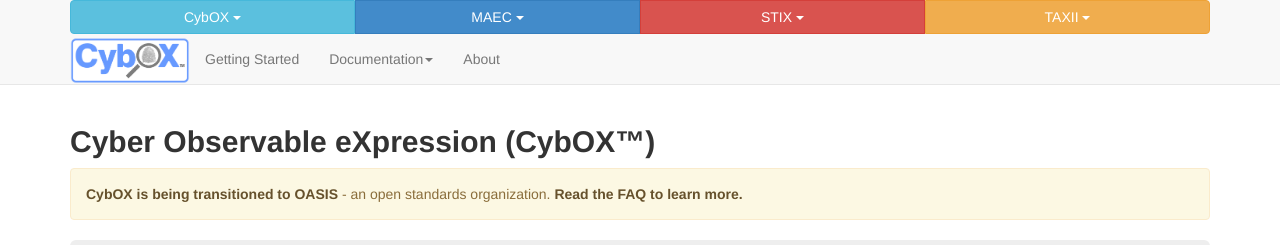
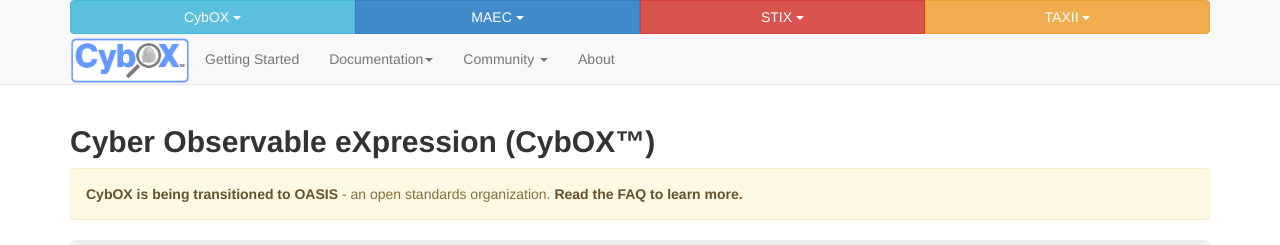
Before and after one commit to CybOXProject/cyboxproject.github.io, a Jekyll site: the page built from index.md, in a window 1280 px wide. Shown: the top 245 px of the page. Built offline with Jekyll 4.4.1, drawn with Linux system fonts in a browser that asks for light colours; Markdown is read by kramdown in place of the engine named in the settings.

Commit message:
Added community

```diff
--- a/_includes/nav.html
+++ b/_includes/nav.html
@@ -28,7 +28,11 @@
             <li role="presentation"><a href="/faqs">Frequently Asked Questions (FAQs)</a></li>
           </ul>
         </li>
-
+        <li class="dropdown">
+          <a href="#" class="dropdown-toggle" data-toggle="dropdown">Community <span class="caret"></span></a>
+          <ul class="dropdown-menu" role="menu">
+            <li role="presentation"><a href="/community"> Community Home </a></li>
+          </ul>
         <li><a href="/about">About</a></li>
       </ul>
     </div>
```
